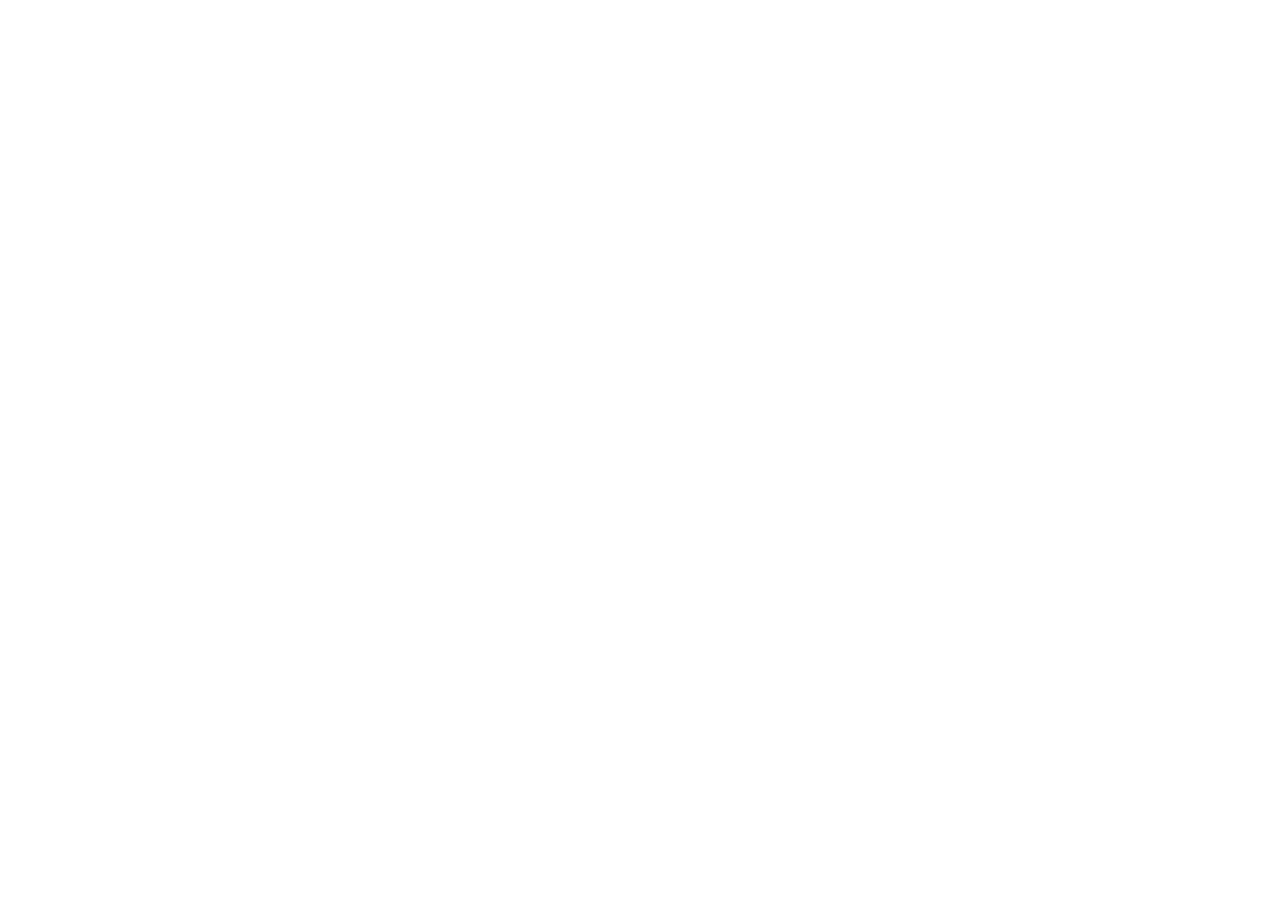
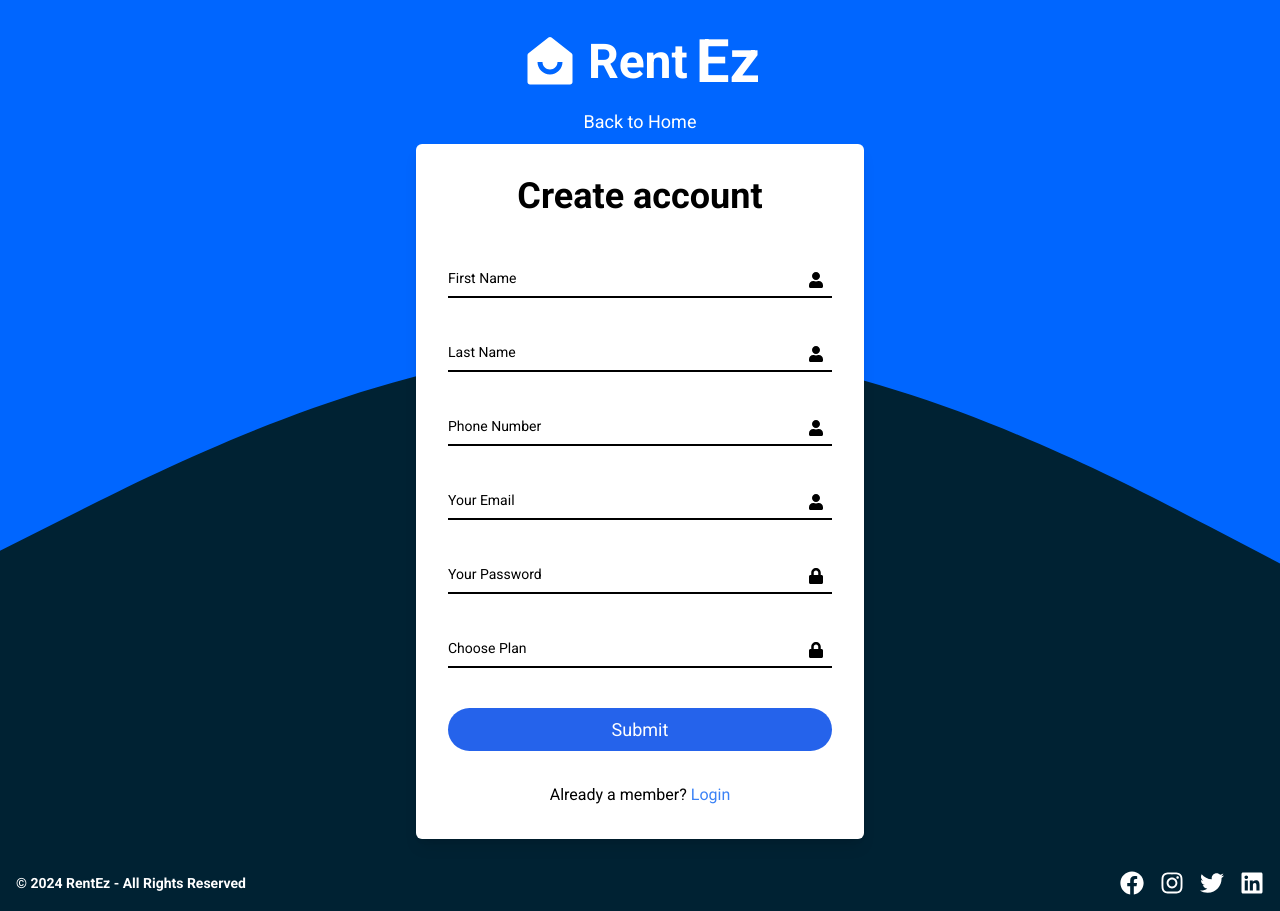
Before and after one commit to mosgood3/RentEzFrontEnd, a React (Vite) app: page /Sign-up in a window 1280 px wide. Before the commit this address had no page. Before the commit the page ends 800 px from the top, so only its background shows below. Built offline with nearby package versions, Linux system fonts and the light colour scheme.

Commit message:
Progress

```diff
--- a/src/App.jsx
+++ b/src/App.jsx
@@ -4,6 +4,7 @@
 import Login from "./landing/signin/Login";
 import Update from "./landing/signin/Update";
 import Forgot from "./landing/signin/Forgot";
+import Create from "./landing/signin/Create";
 import Verification from "./landing/signin/Verification";
 import "./assets/styles/index.css";
 
@@ -16,6 +17,7 @@
         <Route path="/login/forgot-password" element={<Forgot />} />
         <Route path="/login/forgot-password/verification" element={<Verification />} />
         <Route path="/login/new-password" element={<Update />} />
+        <Route path="/Sign-up" element={<Create />} />
       </Routes>
     </Router>
   );
--- /dev/null
+++ b/src/landing/signin/Create.jsx
@@ -0,0 +1,147 @@
+import React, { useState } from "react";
+import { Link, useNavigate } from "react-router-dom";
+import { FaUser, FaLock } from "react-icons/fa";
+import SNavbar from "./SNavbar";
+import backgroundImage from "/src/assets/images/bg.svg";
+import Footer from "/src/components/Footer";
+import Verification from "./Verification"; // Import Verification component
+
+const Create = () => {
+  const navigate = useNavigate();
+
+  const handleSubmit = (e) => {
+    e.preventDefault();
+    navigate("/");
+  };
+
+  const handleForgotPasswordSubmit = (e) => {
+    e.preventDefault();
+    setShowVerification(true); // Show verification after forgot password is submitted
+  };
+
+  return (
+    <div
+      style={{
+        backgroundImage: `url(${backgroundImage})`,
+        backgroundSize: "cover",
+        backgroundPosition: "center",
+      }}
+      className="min-h-screen flex flex-col"
+    >
+      <SNavbar />
+      <div className="flex flex-grow items-center justify-center">
+        <div className="rounded-md w-full max-w-md h-full bg-white shadow-lg p-8">
+          <h2 className="text-4xl font-bold text-center text-black mb-10">
+            Create account
+          </h2>
+          <form onSubmit={handleSubmit}>
+          <div className="relative my-8">
+              <FaUser className="absolute right-2 top-4 text-black" />
+              <input
+                type="text"
+                className="block w-full py-2.5 px-0 text-sm text-black bg-transparent border-0 border-b-2 border-black appearance-none focus:outline-none focus:ring-0 focus:border-blue-600 peer"
+                placeholder=" "
+              />
+              <label
+                htmlFor="email"
+                className="absolute text-sm text-black duration-300 transform -translate-y-6 scale-75 top-3 origin-[0] peer-focus:left-0 peer-focus:text-blue-600 peer-placeholder-shown:scale-100 peer-placeholder-shown:translate-y-0 peer-focus:scale-75 peer-focus:translate-y-8"
+              >
+                First Name
+              </label>
+            </div>
+            <div className="relative my-8">
+              <FaUser className="absolute right-2 top-4 text-black" />
+              <input
+                type="text"
+                className="block w-full py-2.5 px-0 text-sm text-black bg-transparent border-0 border-b-2 border-black appearance-none focus:outline-none focus:ring-0 focus:border-blue-600 peer"
+                placeholder=" "
+              />
+              <label
+                htmlFor="email"
+                className="absolute text-sm text-black duration-300 transform -translate-y-6 scale-75 top-3 origin-[0] peer-focus:left-0 peer-focus:text-blue-600 peer-placeholder-shown:scale-100 peer-placeholder-shown:translate-y-0 peer-focus:scale-75 peer-focus:translate-y-8"
+              >
+                Last Name
+              </label>
+            </div>
+            <div className="relative my-8">
+              <FaUser className="absolute right-2 top-4 text-black" />
+              <input
+                type="text"
+                className="block w-full py-2.5 px-0 text-sm text-black bg-transparent border-0 border-b-2 border-black appearance-none focus:outline-none focus:ring-0 focus:border-blue-600 peer"
+                placeholder=" "
+              />
+              <label
+                htmlFor="email"
+                className="absolute text-sm text-black duration-300 transform -translate-y-6 scale-75 top-3 origin-[0] peer-focus:left-0 peer-focus:text-blue-600 peer-placeholder-shown:scale-100 peer-placeholder-shown:translate-y-0 peer-focus:scale-75 peer-focus:translate-y-8"
+              >
+                Phone Number
+              </label>
+            </div>
+            <div className="relative my-8">
+              <FaUser className="absolute right-2 top-4 text-black" />
+              <input
+                type="text"
+                className="block w-full py-2.5 px-0 text-sm text-black bg-transparent border-0 border-b-2 border-black appearance-none focus:outline-none focus:ring-0 focus:border-blue-600 peer"
+                placeholder=" "
+              />
+              <label
+                htmlFor="email"
+                className="absolute text-sm text-black duration-300 transform -translate-y-6 scale-75 top-3 origin-[0] peer-focus:left-0 peer-focus:text-blue-600 peer-placeholder-shown:scale-100 peer-placeholder-shown:translate-y-0 peer-focus:scale-75 peer-focus:translate-y-8"
+              >
+                Your Email
+              </label>
+            </div>
+            <div className="relative my-8">
+              <FaLock className="absolute right-2 top-4 text-black" />
+              <input
+                type="password"
+                className="block w-full py-2.5 px-0 text-sm text-black bg-transparent border-0 border-b-2 border-black appearance-none focus:outline-none focus:ring-0 focus:border-blue-600 peer"
+                placeholder=" "
+              />
+              <label
+                htmlFor="password"
+                className="absolute text-sm text-black duration-300 transform -translate-y-6 scale-75 top-3 origin-[0] peer-focus:left-0 peer-focus:text-blue-600 peer-placeholder-shown:scale-100 peer-placeholder-shown:translate-y-0 peer-focus:scale-75 peer-focus:translate-y-8"
+              >
+                Your Password
+              </label>
+            </div>
+            <div className="relative my-4">
+              <FaLock className="absolute right-2 top-4 text-black" />
+              <input
+                type="password"
+                className="block w-full py-2.5 px-0 text-sm text-black bg-transparent border-0 border-b-2 border-black appearance-none focus:outline-none focus:ring-0 focus:border-blue-600 peer"
+                placeholder=" "
+              />
+              <label
+                htmlFor="password"
+                className="absolute text-sm text-black duration-300 transform -translate-y-6 scale-75 top-3 origin-[0] peer-focus:left-0 peer-focus:text-blue-600 peer-placeholder-shown:scale-100 peer-placeholder-shown:translate-y-0 peer-focus:scale-75 peer-focus:translate-y-8"
+              >
+                Choose Plan
+              </label>
+            </div>
+            <button
+              className="w-full mb-4 text-[18px] mt-6 rounded-full bg-blue-600 text-white hover:bg-blue-900 py-2 transition-colors duration-300"
+              type="submit"
+            >
+              Submit
+            </button>
+            <div className="text-center mt-4">
+              <span className="text-black">
+                Already a member?{" "}
+                <button
+                  className="text-blue-500"
+                  onClick={() => navigate("/login")}
+                >
+                  Login
+                </button>
+              </span>
+            </div>
+          </form>
+        </div>
+      </div>
+      <Footer />
+    </div>
+  );
+};
+
+export default Create;
--- a/src/landing/signin/Login.jsx
+++ b/src/landing/signin/Login.jsx
@@ -76,7 +76,7 @@
               </div>
               <span className="m-4">
                 <button
-                  className="text-blue-500 underline"
+                  className="text-blue-500"
                   onClick={() => navigate("/login/forgot-password")}
                 >
                   Forgot Password?
@@ -93,8 +93,8 @@
               <span className="text-black">
                 New Here?{" "}
                 <button
-                  className="text-blue-500 underline"
-                  onClick={() => navigate("/register")}
+                  className="text-blue-500"
+                  onClick={() => navigate("/Sign-up")}
                 >
                   Create an Account
                 </button>
--- a/src/landing/signin/Update.jsx
+++ b/src/landing/signin/Update.jsx
@@ -1,24 +1,44 @@
-import React from "react";
+import React, { useState } from "react";
 import { Link, useNavigate } from "react-router-dom";
-import { FaLock } from "react-icons/fa";
+import { FaUser, FaLock } from "react-icons/fa";
+import SNavbar from "./SNavbar";
+import backgroundImage from "/src/assets/images/bg.svg";
+import Footer from "/src/components/Footer";
 
 const Update = () => {
   const navigate = useNavigate();
 
   const handleSubmit = (e) => {
     e.preventDefault();
-    navigate("/login");
+    navigate("/");
+  };
+
+  const handleForgotPasswordSubmit = (e) => {
+    e.preventDefault();
+    setShowVerification(true); // Show verification after forgot password is submitted
   };
 
   return (
-    <div className="rounded-md lg:mt-20 mt-10 h-full bg-white shadow-lg items-center justify-center p-8 relative">
-      <h2 className="text-4xl font-bold text-center mb-6">New Password</h2>
+    <div
+      style={{
+        backgroundImage: `url(${backgroundImage})`,
+        backgroundSize: "cover",
+        backgroundPosition: "center",
+      }}
+      className="min-h-screen flex flex-col"
+    >
+      <SNavbar />
+      <div className="flex flex-grow items-center justify-center">
+        <div className="rounded-md w-full max-w-md h-full bg-white shadow-lg p-8">
+          <h2 className="text-4xl font-bold text-center text-black mb-10">
+            New Password
+          </h2>
           <form onSubmit={handleSubmit}>
-        <div className="relative my-8">
+          <div className="relative my-10">
               <FaLock className="absolute right-2 top-4 text-black" />
               <input
                 type="password"
-            className="block w-80 py-2.5 px-0 text-sm text-black bg-transparent border-0 border-b-2 border-black appearance-none focus:outline-none focus:ring-0 focus:border-blue-600 peer"
+                className="block w-full py-2.5 px-0 text-sm text-black bg-transparent border-0 border-b-2 border-black appearance-none focus:outline-none focus:ring-0 focus:border-blue-600 peer"
                 placeholder=" "
               />
               <label
@@ -28,18 +48,18 @@
                 New Password
               </label>
             </div>
-        <div className="relative my-4">
+            <div className="relative my-10">
               <FaLock className="absolute right-2 top-4 text-black" />
               <input
                 type="password"
-            className="block w-80 py-2.5 px-0 text-sm text-black bg-transparent border-0 border-b-2 border-black appearance-none focus:outline-none focus:ring-0 focus:border-blue-600 peer"
+                className="block w-full py-2.5 px-0 text-sm text-black bg-transparent border-0 border-b-2 border-black appearance-none focus:outline-none focus:ring-0 focus:border-blue-600 peer"
                 placeholder=" "
               />
               <label
                 htmlFor="password"
                 className="absolute text-sm text-black duration-300 transform -translate-y-6 scale-75 top-3 origin-[0] peer-focus:left-0 peer-focus:text-blue-600 peer-placeholder-shown:scale-100 peer-placeholder-shown:translate-y-0 peer-focus:scale-75 peer-focus:translate-y-8"
               >
-            New Password
+                Confirm Password
               </label>
             </div>
             <button
@@ -49,17 +69,21 @@
             >
               Update
             </button>
-        <div>
             <div className="text-center">
               <span>
                 Back to{" "}
-              <Link className="text-blue-500" to="/login">
+                <button
+                  className="text-blue-500"
+                  onClick={() => navigate("/login")}
+                >
                   Login
-              </Link>
+                </button>
               </span>
             </div>
+          </form>
         </div>
-      </form>
+      </div>
+      <Footer />
     </div>
   );
 };
--- a/src/landing/signin/Verification.jsx
+++ b/src/landing/signin/Verification.jsx
@@ -1,20 +1,18 @@
 import React from "react";
 import { Link, useNavigate } from "react-router-dom";
-import Update from "./Update";
+import SNavbar from "./SNavbar";
 import backgroundImage from "/src/assets/images/bg.svg";
 import Footer from "/src/components/Footer";
-import SNavbar from "./SNavbar";
 
 const Verification = () => {
   const navigate = useNavigate();
 
-  const handleBackToLogin = (e) => {
-    e.preventDefault();
-    navigate("/login");
-  };
+  // Handle the form submission
   const handleSubmit = (e) => {
     e.preventDefault();
-    navigate("/");
+    // Add verification logic here
+    console.log("Verification form submitted");
+    navigate("/login/new-password");
   };
 
   return (
@@ -29,7 +27,12 @@
       <SNavbar />
       <div className="flex flex-grow items-center justify-center">
         <div className="rounded-md w-full max-w-md bg-white shadow-lg opacity-100 p-8">
-          <h2 className="text-4xl font-bold text-center mb-10">Confirm Code</h2>
+          <h2 className="text-4xl font-bold text-center text-black mb-10">
+            Confirm Code
+          </h2>
+          <p className="text-sm text-gray-500 text-center mb-8">
+            Please enter the 6-digit code we sent via email.
+          </p>
           <form onSubmit={handleSubmit} className="max-w-sm mx-auto">
             <div class="flex mb-2 w-full space-x-2 rtl:space-x-reverse justify-center items-center">
               <div>
@@ -42,7 +45,7 @@
                   data-focus-input-init
                   data-focus-input-next="code-2"
                   id="code-1"
-                  class="block w-9 h-9 py-3 text-sm font-extrabold text-center text-gray-900 bg-white border border-gray-300 rounded-lg focus:ring-primary-500 focus:border-primary-500 dark:bg-gray-700 dark:border-gray-600 dark:placeholder-gray-400 dark:text-white dark:focus:ring-primary-500 dark:focus:border-primary-500"
+                  class="block w-9 h-9 py-3 text-sm font-extrabold text-center text-gray-900 bg-white border border-gray-700 rounded-lg focus:ring-primary-500 focus:border-primary-500 dark:bg-gray-700 dark:border-gray-600 dark:placeholder-gray-400 dark:text-white dark:focus:ring-primary-500 dark:focus:border-primary-500"
                   required
                 />
               </div>
@@ -57,7 +60,7 @@
                   data-focus-input-prev="code-1"
                   data-focus-input-next="code-3"
                   id="code-2"
-                  class="block w-9 h-9 py-3 text-sm font-extrabold text-center text-gray-900 bg-white border border-gray-300 rounded-lg focus:ring-primary-500 focus:border-primary-500 dark:bg-gray-700 dark:border-gray-600 dark:placeholder-gray-400 dark:text-white dark:focus:ring-primary-500 dark:focus:border-primary-500"
+                  class="block w-9 h-9 py-3 text-sm font-extrabold text-center text-gray-900 bg-white border border-gray-700 rounded-lg focus:ring-primary-500 focus:border-primary-500 dark:bg-gray-700 dark:border-gray-600 dark:placeholder-gray-400 dark:text-white dark:focus:ring-primary-500 dark:focus:border-primary-500"
                   required
                 />
               </div>
@@ -72,7 +75,7 @@
                   data-focus-input-prev="code-2"
                   data-focus-input-next="code-4"
                   id="code-3"
-                  class="block w-9 h-9 py-3 text-sm font-extrabold text-center text-gray-900 bg-white border border-gray-300 rounded-lg focus:ring-primary-500 focus:border-primary-500 dark:bg-gray-700 dark:border-gray-600 dark:placeholder-gray-400 dark:text-white dark:focus:ring-primary-500 dark:focus:border-primary-500"
+                  class="block w-9 h-9 py-3 text-sm font-extrabold text-center text-gray-900 bg-white border border-gray-700 rounded-lg focus:ring-primary-500 focus:border-primary-500 dark:bg-gray-700 dark:border-gray-600 dark:placeholder-gray-400 dark:text-white dark:focus:ring-primary-500 dark:focus:border-primary-500"
                   required
                 />
               </div>
@@ -87,7 +90,7 @@
                   data-focus-input-prev="code-3"
                   data-focus-input-next="code-5"
                   id="code-4"
-                  class="block w-9 h-9 py-3 text-sm font-extrabold text-center text-gray-900 bg-white border border-gray-300 rounded-lg focus:ring-primary-500 focus:border-primary-500 dark:bg-gray-700 dark:border-gray-600 dark:placeholder-gray-400 dark:text-white dark:focus:ring-primary-500 dark:focus:border-primary-500"
+                  class="block w-9 h-9 py-3 text-sm font-extrabold text-center text-gray-900 bg-white border border-gray-700 rounded-lg focus:ring-primary-500 focus:border-primary-500 dark:bg-gray-700 dark:border-gray-600 dark:placeholder-gray-400 dark:text-white dark:focus:ring-primary-500 dark:focus:border-primary-500"
                   required
                 />
               </div>
@@ -102,7 +105,7 @@
                   data-focus-input-prev="code-4"
                   data-focus-input-next="code-6"
                   id="code-5"
-                  class="block w-9 h-9 py-3 text-sm font-extrabold text-center text-gray-900 bg-white border border-gray-300 rounded-lg focus:ring-primary-500 focus:border-primary-500 dark:bg-gray-700 dark:border-gray-600 dark:placeholder-gray-400 dark:text-white dark:focus:ring-primary-500 dark:focus:border-primary-500"
+                  class="block w-9 h-9 py-3 text-sm font-extrabold text-center text-gray-900 bg-white border border-gray-700 rounded-lg focus:ring-primary-500 focus:border-primary-500 dark:bg-gray-700 dark:border-gray-600 dark:placeholder-gray-400 dark:text-white dark:focus:ring-primary-500 dark:focus:border-primary-500"
                   required
                 />
               </div>
@@ -116,17 +119,11 @@
                   data-focus-input-init
                   data-focus-input-prev="code-5"
                   id="code-6"
-                  class="block w-9 h-9 py-3 text-sm font-extrabold text-center text-gray-900 bg-white border border-gray-300 rounded-lg focus:ring-primary-500 focus:border-primary-500 dark:bg-gray-700 dark:border-gray-600 dark:placeholder-gray-400 dark:text-white dark:focus:ring-primary-500 dark:focus:border-primary-500"
+                  class="block w-9 h-9 py-3 text-sm font-extrabold text-center text-gray-900 bg-white border border-gray-700 rounded-lg focus:ring-primary-500 focus:border-primary-500 dark:bg-gray-700 dark:border-gray-600 dark:placeholder-gray-400 dark:text-white dark:focus:ring-primary-500 dark:focus:border-primary-500"
                   required
                 />
               </div>
             </div>
-            <p
-              id="helper-text-explanation"
-              class="mt-2 text-sm text-gray-500 dark:text-gray-400"
-            >
-              Please enter the 6 digit code we sent via email.
-            </p>
             <div className="text-center mt-2">
               <span>
                 <Link className="text-blue-500" to="/login">
@@ -135,7 +132,7 @@
               </span>
             </div>
             <button
-              className="w-full mb-4 text-[18px] rounded-full mt-6 text-white bg-blue-600 hover:text-white py-2 transition-colors duration-300"
+              className="w-full mb-4 text-[18px] rounded-full mt-6 text-white bg-blue-600 hover:bg-blue-900 hover:text-white py-2 transition-colors duration-300"
               type="submit"
               onClick={() => navigate("/login/new-password")}
             >
@@ -155,7 +152,9 @@
           </form>
         </div>
       </div>
+      <Footer />
     </div>
   );
 };
+
 export default Verification;
```
Lines whose indentation alone changed are shown as unchanged.
